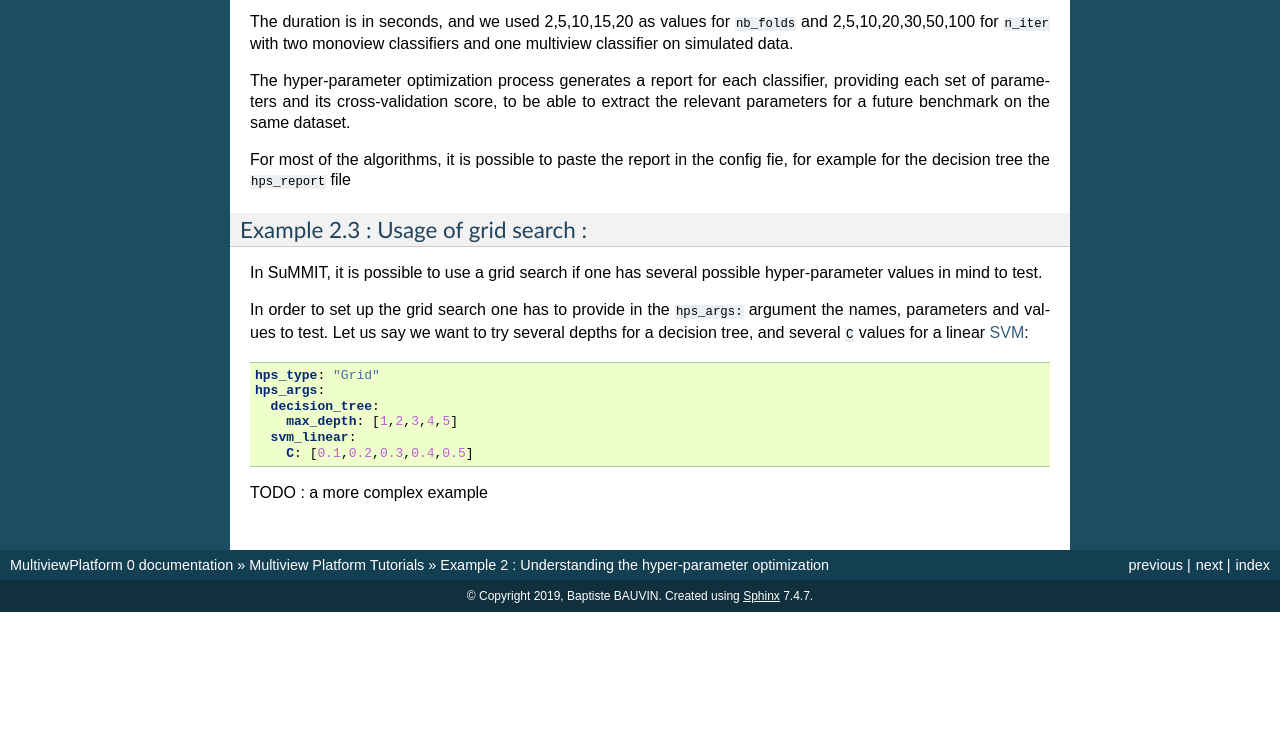
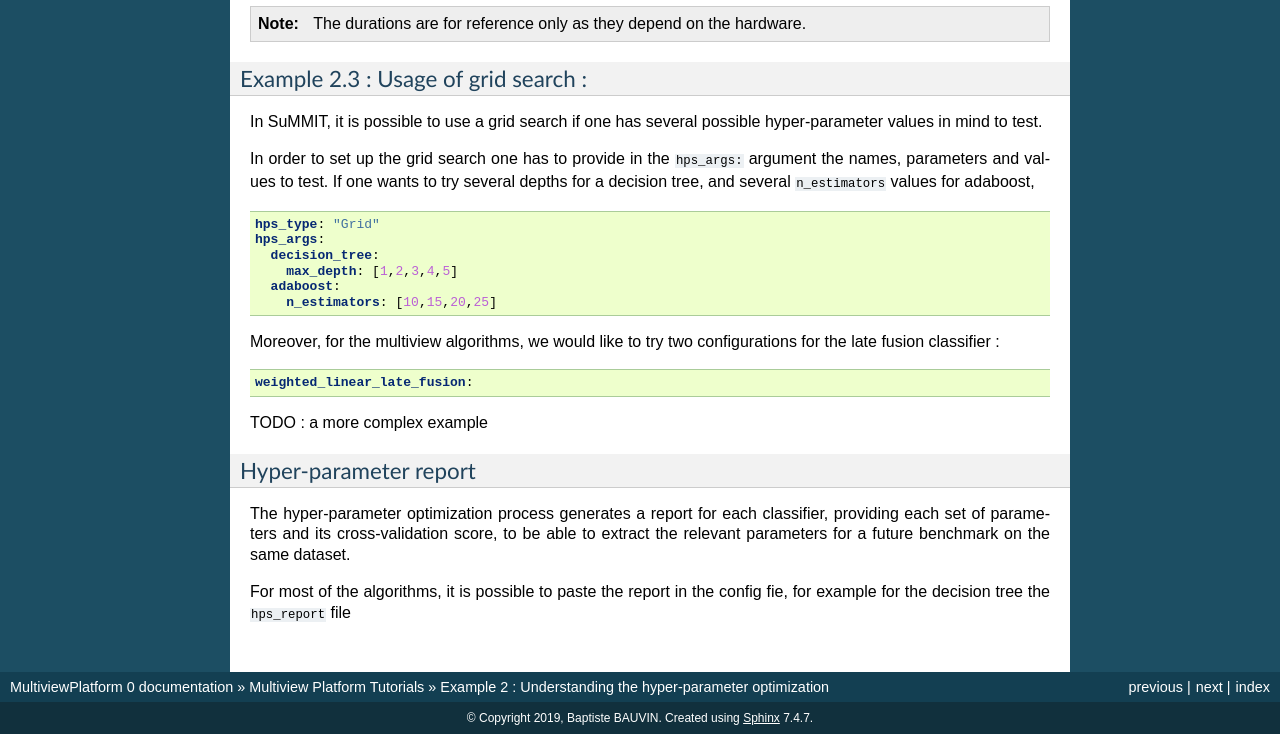
Before and after one commit to multi-learn/summit, a Sphinx documentation site: the page built from docs/source/tutorials/example2.rst, in a window 1280 px wide and 1400 px high, scrolled down 5929 px, cut to the strip 666-1400 px from the top of the window. Built offline with Sphinx 7.4.7, drawn with Linux system fonts in a browser that asks for light colours; formulas are drawn with MathJax 3; pages that are not in the unit, such as notebooks, are missing from menus; before the commit the page ends 7207 px from its top, so only the background shows below that; some of the changed text lies outside the part shown.

Commit message:
Redone changes from master

```diff
--- a/docs/source/tutorials/example2.rst
+++ b/docs/source/tutorials/example2.rst
@@ -227,7 +227,7 @@ The first difference between these two examples is the time to run the benchmark
 **Conclusion**
 
 The split ratio has two consequences :
-- Increasing the test set size decreases the information available in the triain set size so either it helps to vaoid overfitting or it can hide useful information to the classifier and therefor decrease its performance
+- Increasing the test set size decreases the information available in the triain set size so either it helps to avoid overfitting or it can hide useful information to the classifier and therefor decrease its performance
 - The second consequence is that decreasinf test size will increase the benchmark duration as the classifier will have to learn  on more examples, this duration modification is higher if the dataste has high dimensionality.
 
 Example 2.2 : Usage of randomized hyper-parameter optimization :
@@ -328,18 +328,12 @@ with different fold/draws settings :
 .. raw:: html
     :file: ./images/durations.html
 
-The duration is in seconds, and we used 2,5,10,15,20 as values for ``nb_folds``
-and 2,5,10,20,30,50,100 for ``n_iter`` with two monoview classifiers and one
-multiview classifier on simulated data.
+.. note::
+
+    The durations are for reference only as they depend on the hardware.
 
 
-The hyper-parameter optimization process generates a report for each
-classifier, providing each set of parameters and its cross-validation score,
-to be able to extract the relevant parameters for a future benchmark on the
-same dataset.
 
-For most of the algorithms, it is possible to paste the report in the config fie,
-for example for the decision tree the ``hps_report`` file
 
 
 Example 2.3 : Usage of grid search :
@@ -349,9 +343,8 @@ In SuMMIT, it is possible to use a grid search if one has several possible
 hyper-parameter values in mind to test.
 
 In order to set up the grid search one has to provide in the ``hps_args:``
-argument the names, parameters and values to test. Let us say we want to try
-several depths for a decision tree, and several ``C`` values for a
-linear `SVM <ttps://scikit-learn.org/stable/modules/generated/sklearn.svm.SVC.html>`_:
+argument the names, parameters and values to test. If one wants to try
+several depths for a decision tree, and several ``n_estimators`` values for adaboost,
 
 .. code-block:: yaml
 
@@ -359,7 +352,26 @@ linear `SVM <ttps://scikit-learn.org/stable/modules/generated/sklearn.svm.SVC.ht
     hps_args:
       decision_tree:
         max_depth: [1,2,3,4,5]
-      svm_linear:
-        C: [0.1,0.2,0.3,0.4,0.5]
+      adaboost:
+        n_estimators: [10,15,20,25]
+
+Moreover, for the multiview algorithms, we would like to try two configurations for the late fusion classifier :
+
+.. code-block:: yaml
+
+      weighted_linear_late_fusion:
+
 
 TODO : a more complex example
+
+
+Hyper-parameter report
+<<<<<<<<<<<<<<<<<<<<<<
+
+The hyper-parameter optimization process generates a report for each
+classifier, providing each set of parameters and its cross-validation score,
+to be able to extract the relevant parameters for a future benchmark on the
+same dataset.
+
+For most of the algorithms, it is possible to paste the report in the config fie,
+for example for the decision tree the ``hps_report`` file
--- a/docs/source/tutorials/index.rst
+++ b/docs/source/tutorials/index.rst
@@ -8,6 +8,7 @@ The following are some tutorials which explain how to use the toolbox.
     :maxdepth: 1
 
     installation
+    example0
     example1
     example2
     example3
```
Also changed, not shown: docs/source/tutorials/example0.rst (added, +19 -0 lines).
